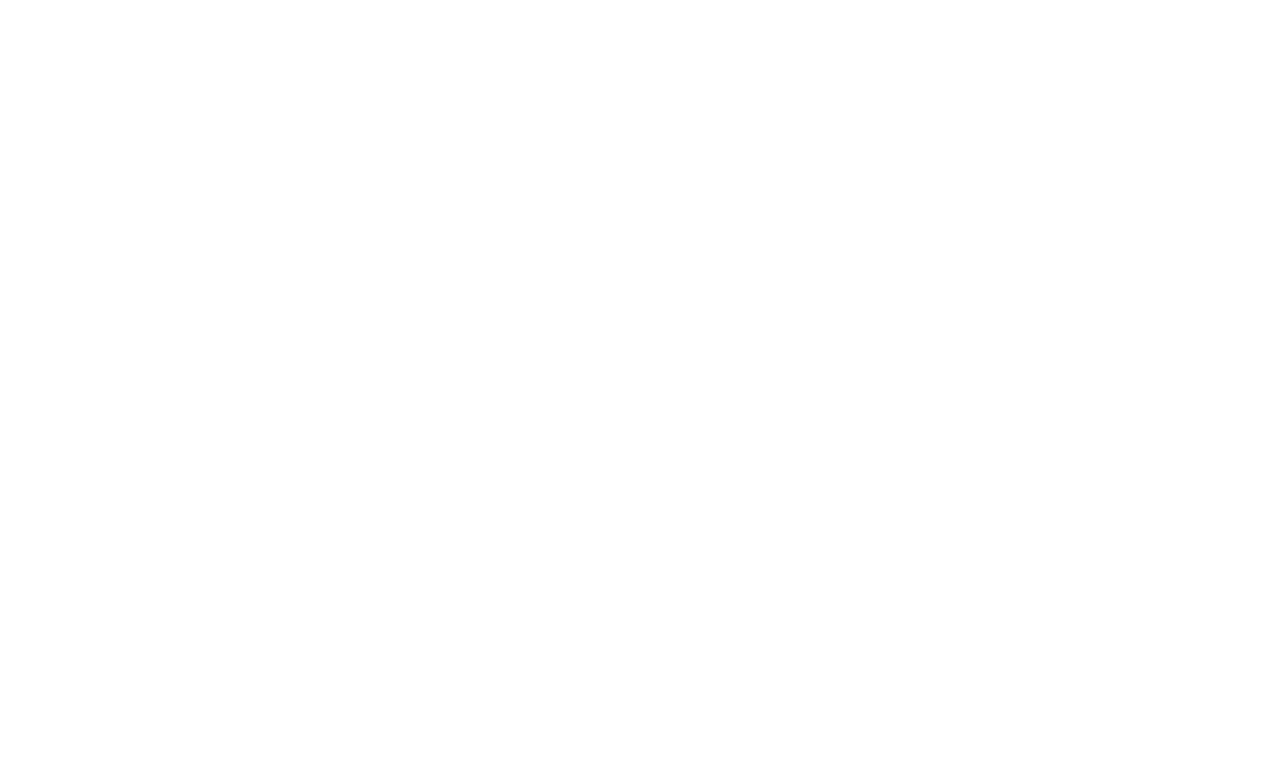
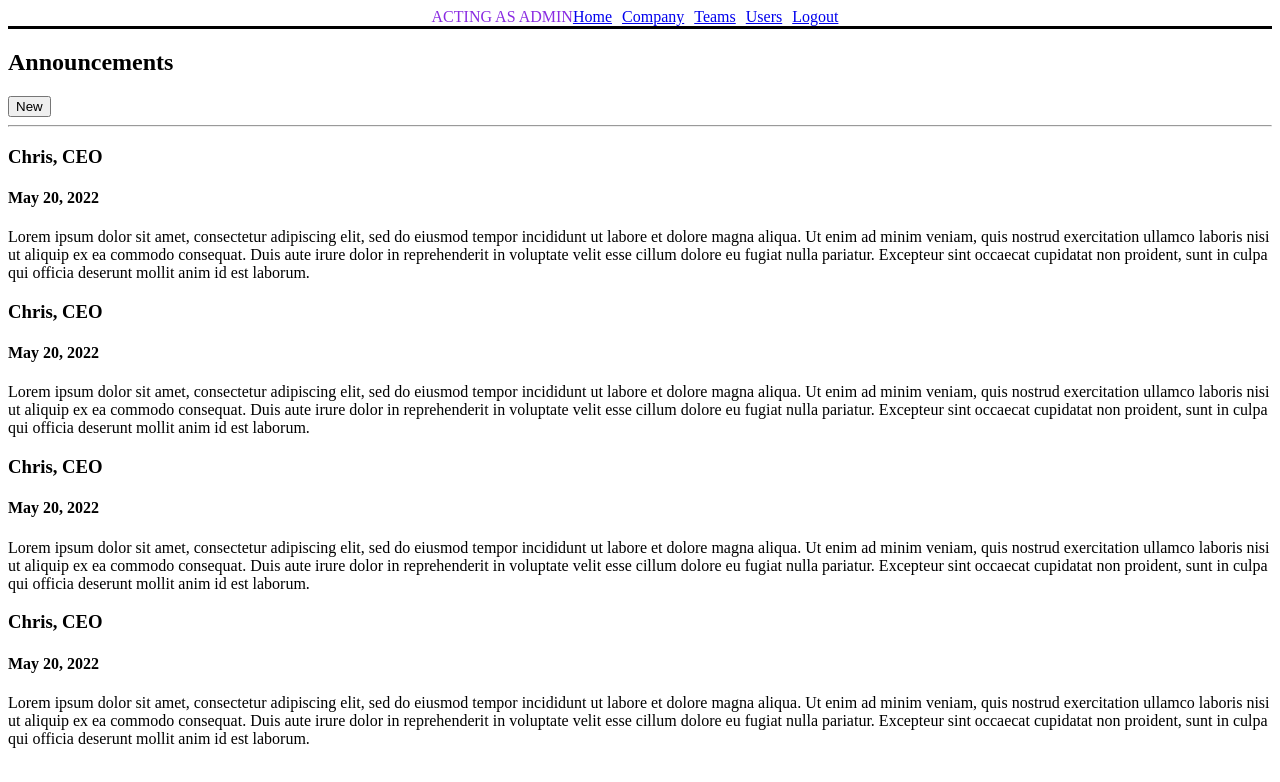
Before and after one commit to yosefalan/fast_track_final_project, an Angular app in the folder frontend/: page /announcements in a window 1280 px wide. Before the commit this address led to /. Shown: the top 782 px of the page. Built offline with nearby package versions, Linux system fonts and the light colour scheme.

Commit message:
Merge origin/navbar into feat/home-company-login-screens

```diff
--- a/frontend/src/app/announcements/announcements.component.html
+++ b/frontend/src/app/announcements/announcements.component.html
@@ -1,3 +1,4 @@
+<app-navbar></app-navbar>
 <div class="center">
   <h2>Announcements</h2>
   <div class="right-align">
--- a/frontend/src/app/app-routing.module.ts
+++ b/frontend/src/app/app-routing.module.ts
@@ -2,10 +2,12 @@ import { NgModule } from '@angular/core';
 import { RouterModule, Routes } from '@angular/router';
 import { LoginComponent } from './login/login.component';
 import { SelectCompanyComponent } from './select-company/select-company.component';
+import { AnnouncementsComponent } from './announcements/announcements.component';
 
 const routes: Routes = [
   { path: '', component: LoginComponent },
   { path: 'select-company', component: SelectCompanyComponent },
+  { path: 'announcements', component: AnnouncementsComponent },
 ];
 
 @NgModule({
--- /dev/null
+++ b/frontend/src/app/navbar/navbar.component.html
@@ -0,0 +1,18 @@
+<nav
+style="
+  display: flex;
+  flex-direction: row;
+  justify-content: space-evenly;
+  color: blueviolet;
+  border-bottom: 3px solid black;
+"
+>
+<div>
+  <ng-container *ngIf="isAdmin">ACTING AS ADMIN</ng-container>
+  <a routerLink="/home" style="margin-right: 10px;">Home</a>
+  <ng-container *ngIf="isAdmin"><a routerLink="/select-company" style="margin-right: 10px;">Company</a></ng-container>
+  <a routerLink="/teams" style="margin-right: 10px;">Teams</a>
+  <ng-container *ngIf="isAdmin"><a routerLink="/users" style="margin-right: 10px;">Users</a></ng-container>
+  <a routerLink="/" (click)="logout()" style="margin-right: 10px;">Logout</a>
+</div>
+</nav>
--- /dev/null
+++ b/frontend/src/app/navbar/navbar.component.ts
@@ -0,0 +1,20 @@
+import { Component } from '@angular/core';
+import { UserService } from '../services/user.service';
+import { Router } from "@angular/router"
+
+@Component({
+  selector: 'app-navbar',
+  templateUrl: './navbar.component.html',
+  styleUrls: ['./navbar.component.css']
+})
+export class NavbarComponent {
+  isAdmin: boolean = true;
+
+  constructor(private router: Router, private userService: UserService) {
+    //if user is admin, set isAdmin to true
+  }
+
+  logout(): void {
+    //call logout() from userService
+  }
+}
```
Also changed, not shown: frontend/src/app/app.module.ts (+9 -1 lines), frontend/src/app/navbar/navbar.component.css (added), 1 other file (tests, documents, lock files or other folders).
